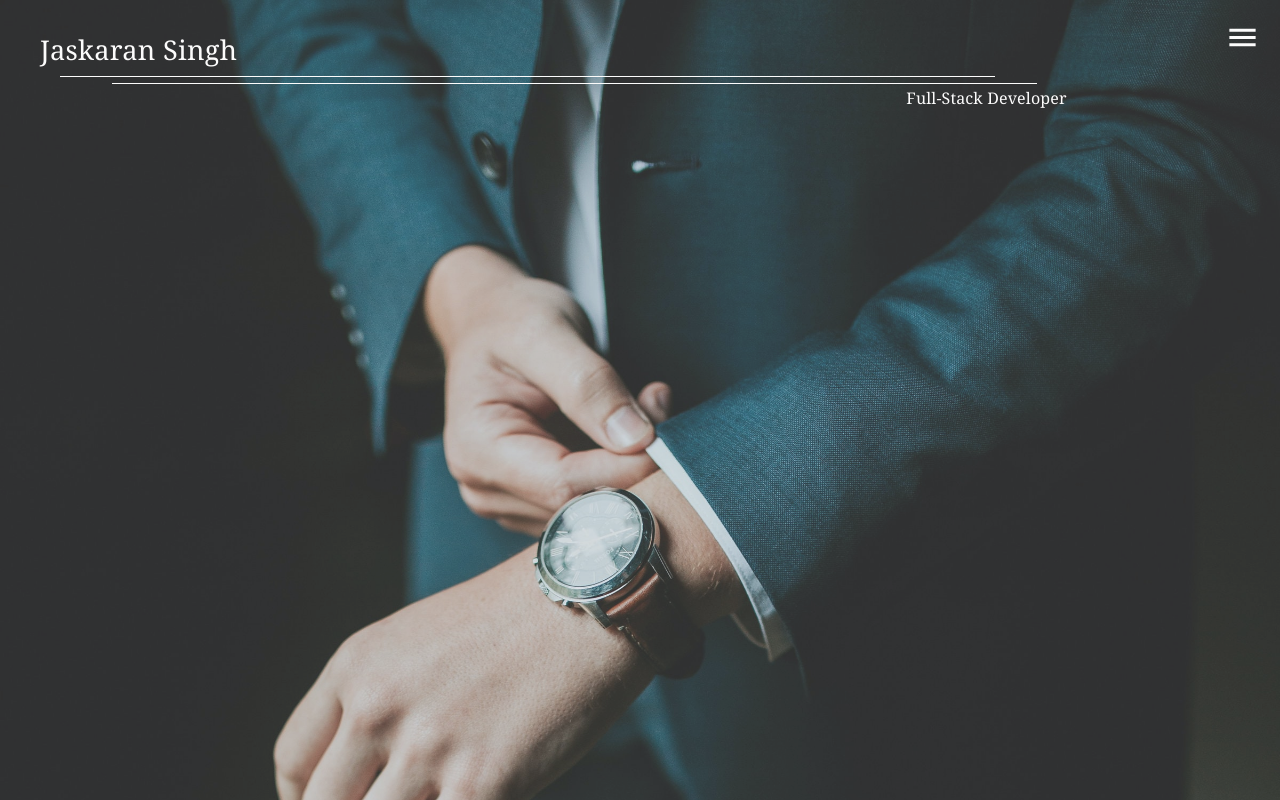
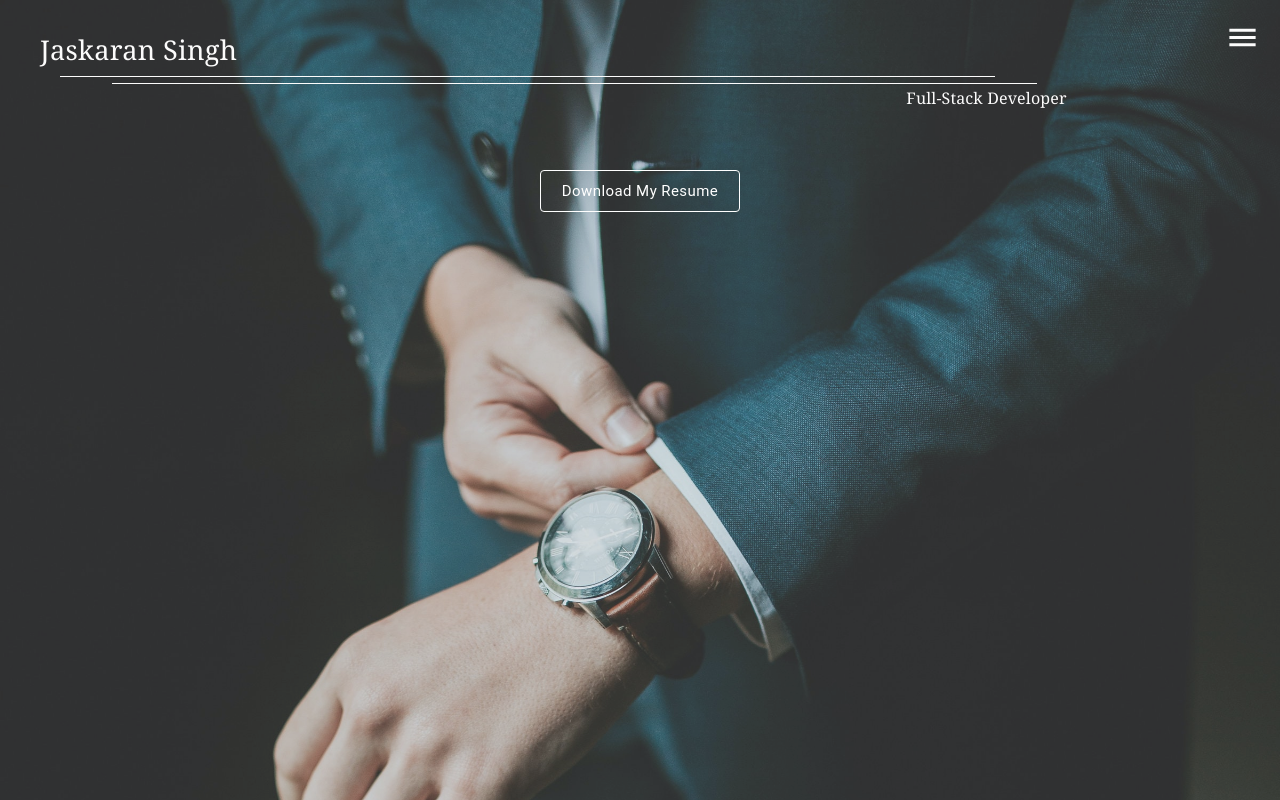
Before and after one commit to TheCoderSingh/web-portfolio, a React (Create React App) app: page / in a window 1280 px wide. Built offline with nearby package versions, Linux system fonts and the light colour scheme; the HTML template or start-up script is replaced by a standard one.

Commit message:
Create and style resume button

```diff
--- a/src/App.css
+++ b/src/App.css
@@ -63,3 +63,18 @@
 	text-align: right;
 	padding: 20px 20px 0 0;
 }
+
+#resume-btn {
+	border: 1px solid #fff;
+	color: #fff;
+	z-index: 1;
+	text-transform: none;
+	font-family: 'Roboto', sans-serif;
+	margin: 0 auto;
+	font-weight: 400;
+	margin-top: 60px;
+}
+
+#btn-container {
+	text-align: center;
+}
--- a/src/components/pages/Home.js
+++ b/src/components/pages/Home.js
@@ -1,5 +1,5 @@
 import React from 'react'
-import { Grid } from '@material-ui/core'
+import { Grid, Button } from '@material-ui/core'
 import SectionHeader from '../common/SectionHeader'
 import NavIcon from '../common/NavIcon'
 
@@ -12,7 +12,12 @@ const Home = () => {
 				</Grid>
 				<Grid item xs={2}>
 					<NavIcon open={false} />
-				</Grid >
+				</Grid>
+				<Grid item xs={12} id="btn-container">
+					<Button variant="outlined" size="large" id="resume-btn">
+						Download My Resume
+        			</Button>
+				</Grid>
 			</Grid >
 		</section>
 	)
```
